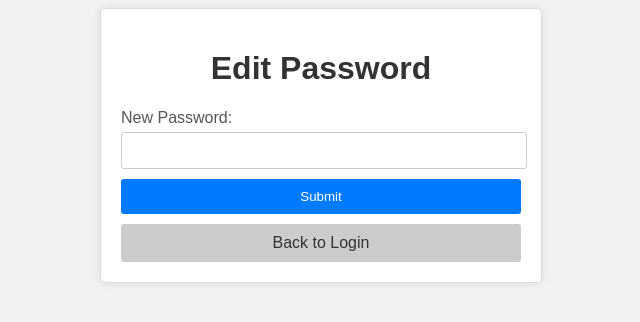
After one commit to mrzyphyl/pythoners, a Flask app: page /edit_password in a window 1280 px wide. The commit adds this page. Shown: the top 322 px of the page, without its empty margins (319-959 px from the left). Run offline with Flask 3, Linux system fonts and the light colour scheme; the visitor is signed in with stand-in values (Sample User, id 1).

Commit message:
working crud system

```diff
--- a/main.py
+++ b/main.py
@@ -16,11 +16,15 @@ user_collection = db.users
 # Login
 @app.route("/")
 def login():
+    if 'email' in session:
+        return redirect(url_for('welcome'))
     return render_template("login.html")
 
 # Sign up/ Register
 @app.route("/signup")
 def signup():
+    if 'email' in session:
+        return redirect(url_for('welcome'))
     return render_template("signup.html")
 
 # Welcome page
@@ -30,6 +34,15 @@ def welcome():
         email = session['email']
         name = session['name']
         return render_template("welcome.html", email=email, name=name)
+    else:
+        return redirect(url_for('login'))
+
+#Manage users
+@app.route("/manage_users")
+def manage_users():
+    if 'email' in session:
+        users = user_collection.find()  # Fetch all users from the database
+        return render_template("manage_users.html", users=users)
     else:
         return redirect(url_for('login'))
 
@@ -88,6 +101,95 @@ def logout():
     session.pop('name', None)
     return redirect(url_for('login'))
 
+# Edit user
+@app.route("/edit_user/<email>", methods=["GET", "POST"])
+def edit_user(email):
+    if request.method == "GET":
+        user = user_collection.find_one({"email": email})
+        if user:
+            return render_template("edit_user.html", user=user)
+        else:
+            flash("User not found.")
+            return redirect(url_for('manage_users'))
+    elif request.method == "POST":
+        new_name = request.form["name"]
+        user_collection.update_one({"email": email}, {"$set": {"name": new_name}})
+        flash("User information updated.")
+        return redirect(url_for('manage_users'))
+
+# Delete user
+@app.route("/delete_user/<email>")
+def delete_user(email):
+    user_collection.delete_one({"email": email})
+    flash("User deleted.")
+    return redirect(url_for('manage_users'))
+
+# Route for entering email for password reset
+@app.route("/enter_email", methods=["GET", "POST"])
+def enter_email():
+    if request.method == "POST":
+        email = request.form.get("email")
+        flash("Password reset email sent to the provided email address.")
+        return redirect(url_for("login"))
+    return render_template("enter_email.html")
+
+# Forgot Password step 1: Email entry
+@app.route("/forgot_password_step1", methods=["GET", "POST"])
+def forgot_password_step1():
+    if request.method == "POST":
+        email = request.form["email"]
+        # Check if the email exists in your user database
+        user = user_collection.find_one({"email": email})
+        if user:
+            session["email"] = email
+            return redirect(url_for('edit_password', email=email))
+        else:
+            flash("Email not found. Please check the email address and try again.")
+            return redirect(url_for('forgot_password_step1'))
+    return render_template("enter_email.html")
+
+# Forgot Password
+@app.route("/edit_password", methods=["GET", "POST"])
+def edit_password():
+    if request.method == "POST" and 'forgot_password' in request.form:
+        # This block handles forgot password request
+        email = request.form["email"]
+        user = user_collection.find_one({"email": email})
+        if user:
+            # Redirect to a page where the user can reset their password
+            return redirect(url_for('forgot_password_reset', email=email))
+        else:
+            flash("Email not found. Please check the email address and try again.")
+            return render_template("enter_email.html")
+    elif 'email' in session:
+        if request.method == "POST":
+            new_password = request.form["new_password"]
+            email = session["email"]
+
+            user = user_collection.find_one({"email": email})
+            if user:
+                # Implement logic to update the user's password with the new one
+                user_collection.update_one({"email": email}, {"$set": {"password": new_password}})
+                flash("Password updated successfully.")
+                session.pop('email', None)
+                session.pop('name', None)
+                return redirect(url_for('login'))
+            else:
+                flash("Invalid current password. Please try again.")
+
+        return render_template("edit_password.html")
+    else:
+        return redirect(url_for('login'))
+
+# Clear session
+@app.route("/back_login")
+def back_login():
+    # Clear session cookies
+    session.pop('email', None)
+    session.pop('name', None)
+    return redirect(url_for('login'))
+
+
 if __name__ == "__main__":
     app.secret_key = 'testing_secret_key'
     app.run(debug=True)
--- /dev/null
+++ b/static/edit_pass.css
@@ -0,0 +1,77 @@
+/* Style for edit_password.html */
+body {
+    font-family: Arial, sans-serif;
+    background-color: #f2f2f2;
+}
+
+.main {
+    max-width: 400px;
+    margin: 0 auto;
+    background: #fff;
+    padding: 20px;
+    border: 1px solid #ddd;
+    border-radius: 5px;
+    box-shadow: 0 0 10px rgba(0, 0, 0, 0.1);
+}
+
+h1 {
+    text-align: center;
+    color: #333;
+}
+
+form {
+    margin-top: 20px;
+}
+
+.form-field {
+    margin: 10px 0;
+}
+
+label {
+    display: block;
+    margin-bottom: 5px;
+    color: #555;
+}
+
+input[type="password"] {
+    width: 100%;
+    padding-top: 10px;
+    padding-bottom: 10px;
+    border: 1px solid #ccc;
+    border-radius: 3px;
+}
+
+.button {
+    display: block;
+    width: 100%;
+    margin-top: 10px;
+    padding-top: 10px;
+    padding-bottom: 10px;
+    background-color: #007bff;
+    color: #fff;
+    text-align: center;
+    text-decoration: none;
+    border: none;
+    border-radius: 3px;
+    cursor: pointer;
+}
+
+.button:hover {
+    background-color: #0056b3;
+}
+
+a.button {
+    text-align: center;
+    display: block;
+    width: 100%;
+    padding-top: 10px;
+    padding-bottom: 10px;
+    text-decoration: none;
+    border-radius: 3px;
+    background: #ccc;
+    color: #333;
+}
+
+a.button:hover {
+    background: #bbb;
+}
--- /dev/null
+++ b/templates/edit_password.html
@@ -0,0 +1,20 @@
+<!DOCTYPE html>
+<html>
+<head>
+    <title>Edit Password</title>
+    <link rel="stylesheet" type="text/css" href="{{ url_for('static', filename='edit_pass.css') }}">
+</head>
+<body>
+    <div class="main">
+        <h1>Edit Password</h1>
+        <form method="POST" action="{{ url_for('edit_password') }}">
+            <div class="form-field">
+                <label for="new_password">New Password:</label>
+                <input type="password" name="new_password" id="new_password" required>
+            </div>
+            <button type="submit" class="button">Submit</button>
+        </form>
+        <a href="/back_login" class="button">Back to Login</a>
+    </div>
+</body>
+</html>
--- a/templates/login.html
+++ b/templates/login.html
@@ -22,12 +22,9 @@
       <input type="password" id="password" class="fadeIn third" name="pass" placeholder="password">
       <input type="submit" class="fadeIn fourth" value="Log In">
     </form>
-<!--
-	Will add in future
     <div id="formFooter">
-      <a class="underlineHover" href="#">Forgot Password?</a>
+      <a class="underlineHover" href="{{ url_for('enter_email') }}">Forgot Password?</a>
     </div>
- -->
   </div>
 </div>
 </body>
--- a/templates/welcome.html
+++ b/templates/welcome.html
@@ -10,6 +10,7 @@
 	<h1 class="name">Hi, {{name}}</h1><hr style="width: 30%">
 	<h3 class="email">{{email}}</h3>
 	<a href="/logout" class="button">Logout</a>
+	<a href="/manage_users" class="button">Manage Users</a>
 </div>
 </body>
 </html>
```
Also changed, not shown: static/forgot_pass.css (added, +49 -0 lines), static/manage_users.css (added, +134 -0 lines), templates/edit_user.html (added, +25 -0 lines), templates/enter_email.html (added, +15 -0 lines), templates/manage_users.html (added, +31 -0 lines).
